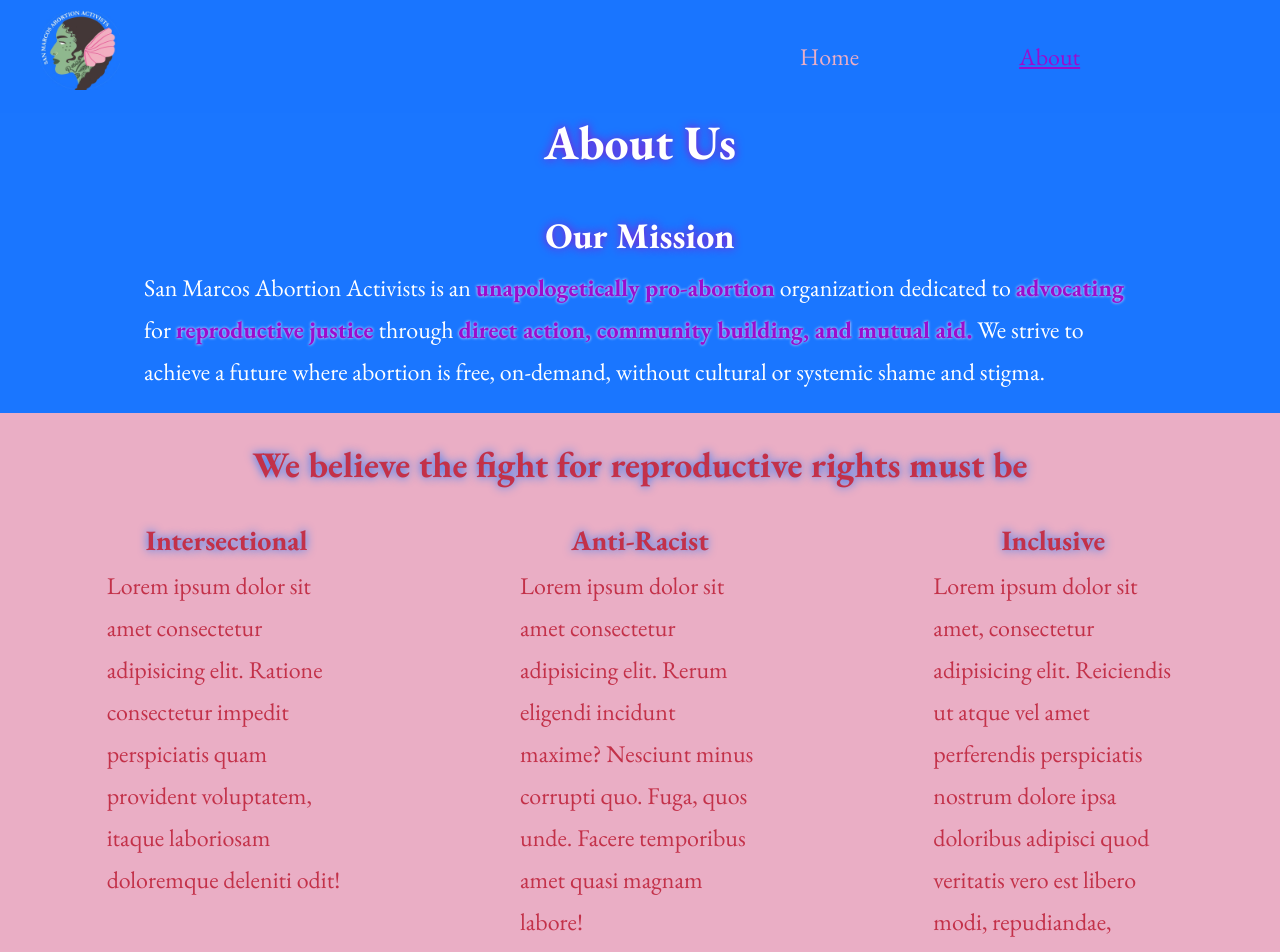
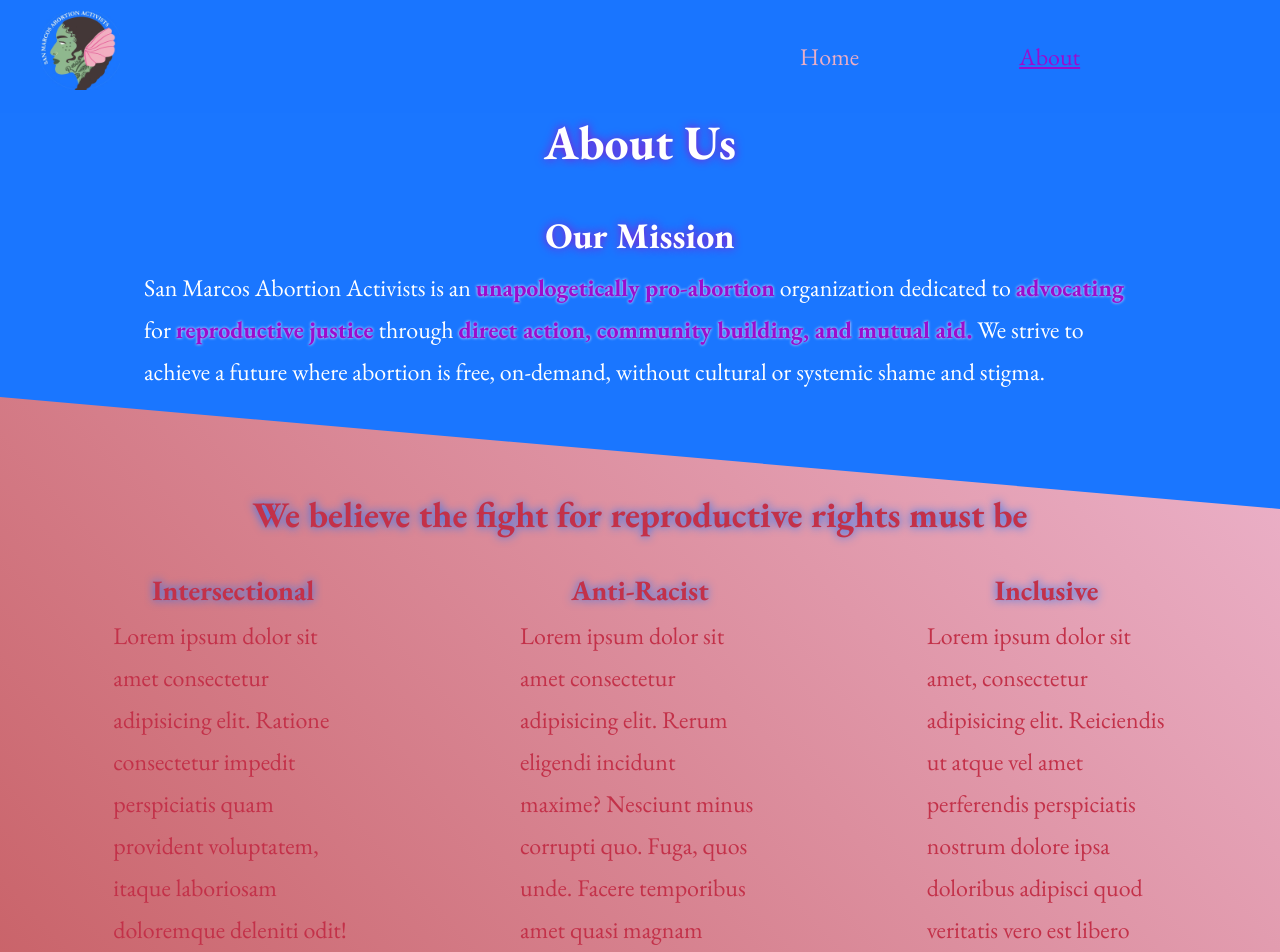
Before and after one commit to ChrisPitts/san-marcos-abortion-activists, a React (Vite) app: page /about in a window 1280 px wide. Shown: the top 952 px of the page. Built offline with nearby package versions, Linux system fonts and the light colour scheme.

Commit message:
added background to sections

```diff
--- a/src/css/App.scss
+++ b/src/css/App.scss
@@ -12,7 +12,7 @@
 	text-align: left;
 }
 
-*::selection{
+*::selection {
 	background: black;
 	color: white;
 }
@@ -44,14 +44,14 @@ p {
 	text-shadow: 0 0 3px white;
 }
 
-.btn{
+.btn {
 	background: linear-gradient(mix($action-color, white, 75%), $action-color);
 	padding: 5px 20px;
 	border-radius: 8px;
 	color: white;
 
-    &:hover{
-        background: linear-gradient($action-color, mix($action-color, white, 75%));;
+	&:hover {
+		background: linear-gradient($action-color, mix($action-color, white, 75%));
 	}
 }
 
@@ -59,11 +59,29 @@ section {
 	padding: 20px;
 }
 
-section:nth-child(even){
-    background-color: $neutral-color;
+section:nth-child(2n) {
+
 	color: $text-color-2;
+    margin: 40px 0;
+    padding: 30px;
+    position: relative;
 
-    h1,h2,h3{
+	h1,
+	h2,
+	h3 {
 		text-shadow: 0 0 10px $primary-color;
 	}
+
+	&::after {
+		content: '';
+		background: linear-gradient(45deg, $gradient-start, $neutral-color);
+        inset: 0;
+        position: absolute;
+        transform: skewY(-5deg);
+        z-index: -1;
 	}
+
+    &:nth-child(4n)::after{
+        transform: skewY(5deg);
+    }
+}
--- a/src/css/pages/_About.scss
+++ b/src/css/pages/_About.scss
@@ -1,9 +1,5 @@
 
 #values{
-
-    margin: auto;
-    // max-width: 1200px;
-    // width: 80%;
 
     .value-container{
     display: flex;
--- a/src/css/variables/_colors.scss
+++ b/src/css/variables/_colors.scss
@@ -1,5 +1,6 @@
 $primary-color: #1a76ff;
 $neutral-color: #eaaec5;
+$gradient-start: rgb(189, 71, 71);
 // TODO change action color
 $action-color: #303d30;
 $highlight-color: #9a0dce;
```
Lines whose indentation alone changed are shown as unchanged.
